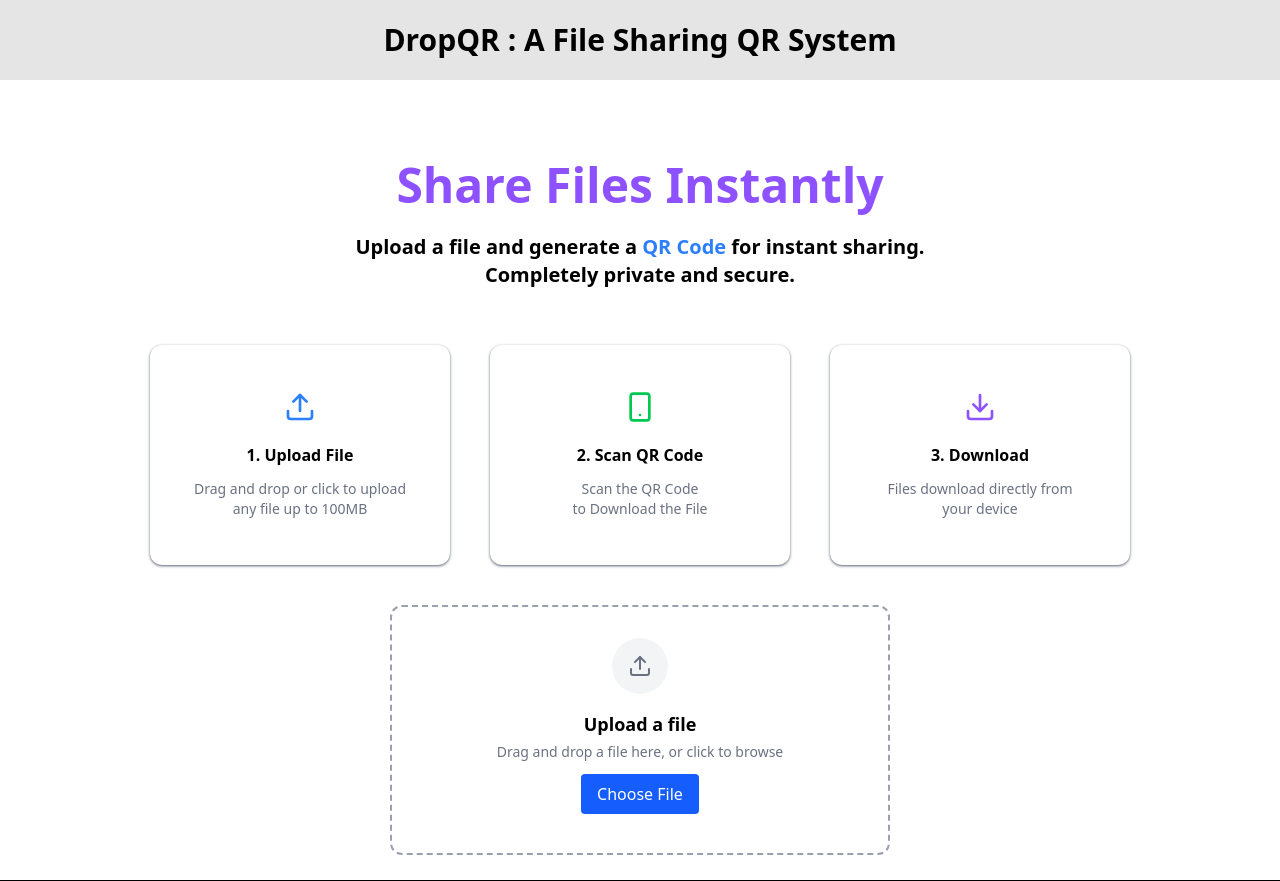
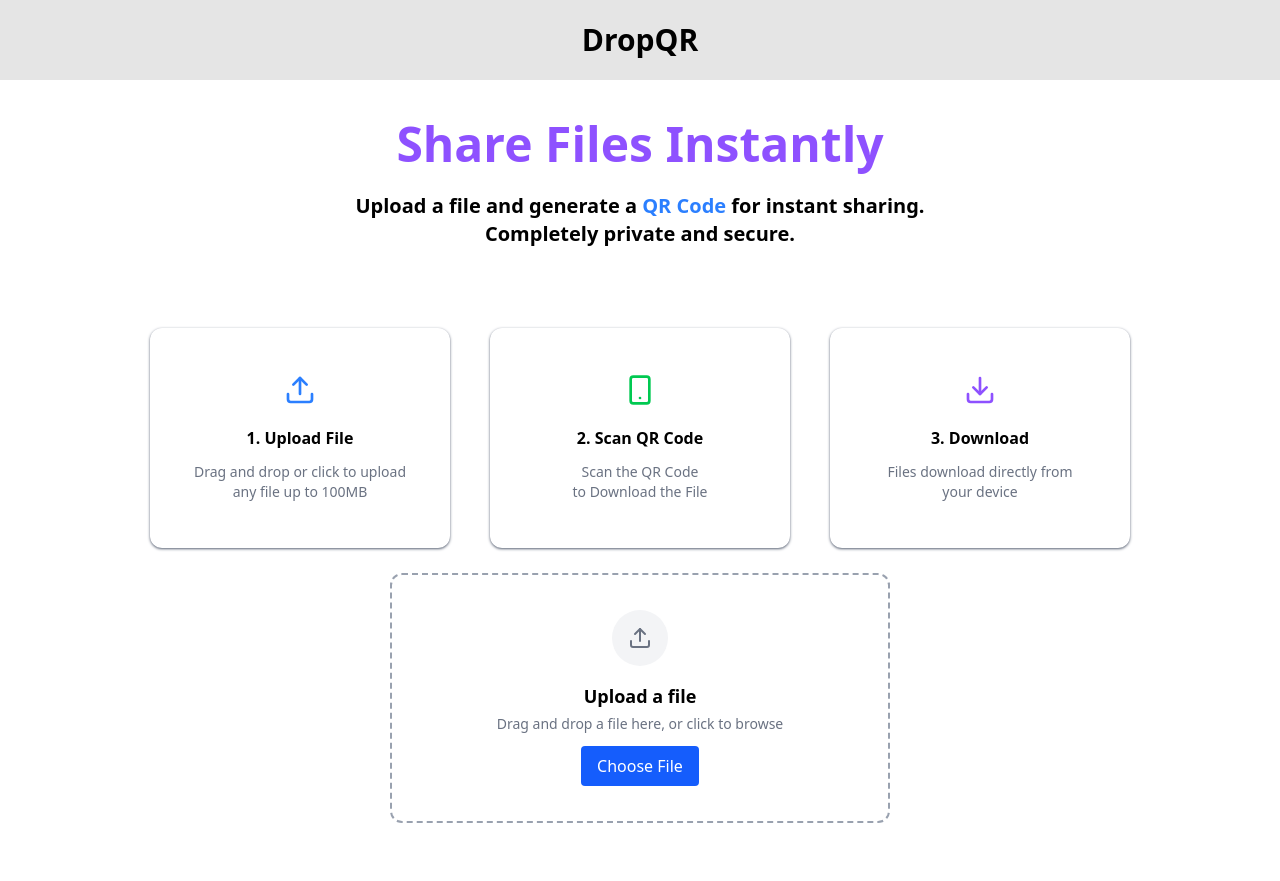
Before and after one commit to Endev0ur/DropQR, a React (Vite) app in the folder Frontend/: page / in a window 1280 px wide. After the commit the page ends 848 px from the top, so only its background shows below. Built offline with nearby package versions, Linux system fonts and the light colour scheme.

Commit message:
Frontend Part-2 Build

```diff
--- a/Frontend/package.json
+++ b/Frontend/package.json
@@ -11,6 +11,7 @@
   },
   "dependencies": {
     "@tailwindcss/vite": "^4.1.11",
+    "axios": "^1.10.0",
     "lucide-react": "^0.525.0",
     "react": "^19.1.0",
     "react-dom": "^19.1.0",
--- a/Frontend/src/Components/FeatureList.jsx
+++ b/Frontend/src/Components/FeatureList.jsx
@@ -3,21 +3,21 @@ import { Upload, Smartphone, Download } from 'lucide-react';
 
 const FeatureList = () => {
   return (
-    <div className='h-[250px] w-[100%] flex justify-around items-center'>
-      <div className='grid grid-cols-3 gap-10'>
-        <div className='h-[220px] w-[300px]  shadow-sm shadow-gray-500 p-10 flex justify-center items-center flex-col text-center rounded-xl'>
+    <div className=' w-[100%] flex justify-around items-center'>
+      <div className='grid grid-cols-1 md:grid-cols-3 gap-10'>
+        <div className='h-[220px] md:w-[260px] lg:w-[300px]  shadow-sm shadow-gray-500 p-10 flex justify-center items-center flex-col text-center rounded-xl'>
           <Upload size={32} className="text-blue-500 mb-2" />
           <h3 className="font-semibold mb-3 mt-3">1. Upload File</h3>
 
           <p className="text-sm text-gray-500">Drag and drop or click to upload<br />any file up to 100MB</p>
         </div>
-        <div className='h-[220px] w-[300px] shadow-sm shadow-gray-500 p-10 flex justify-center items-center flex-col text-center rounded-xl'>
+        <div className='h-[220px] md:w-[260px] lg:w-[300px] shadow-sm shadow-gray-500 p-10 flex justify-center items-center flex-col text-center rounded-xl'>
           <Smartphone size={32} className="text-green-500 mb-2" />
           <h3 className="font-semibold mb-3 mt-3">2. Scan QR Code</h3>
 
           <p className="text-sm text-gray-500">Scan the QR Code <br />to Download the File</p>
         </div>
-        <div className='h-[220px] w-[300px] shadow-sm shadow-gray-500 p-10 flex justify-center items-center flex-col text-center rounded-xl'>
+        <div className='h-[220px]  md:w-[260px] lg:w-[300px] shadow-sm shadow-gray-500 p-10 flex justify-center items-center flex-col text-center rounded-xl'>
           <Download size={32} className="text-violet-500 mb-2" />
           <h3 className="font-semibold mb-3 mt-3">3. Download</h3>
 
--- /dev/null
+++ b/Frontend/src/Components/Footer.jsx
@@ -0,0 +1,9 @@
+import React from 'react'
+
+const Footer = () => {
+  return (
+    <div>Footer</div>
+  )
+}
+
+export default Footer
--- a/Frontend/src/Components/Hero.jsx
+++ b/Frontend/src/Components/Hero.jsx
@@ -2,11 +2,11 @@ import React from 'react'
 
 const Hero = () => {
   return (
-    <div className='h-[250px] w-full flex justify-center items-center bg-white pt-10 flex-col'>
-      <h1 className='text-5xl font-bold text-violet-500'>Share Files Instantly</h1>
+    <div className=' w-full flex justify-center items-center bg-white pt-10 pb-10 mb-10 flex-col'>
+      <h1 className='text-5xl text-center font-bold text-violet-500'>Share Files Instantly</h1>
       <br />
-      <p className='text-xl font-bold'>Upload a file and generate a <span className='text-blue-500'>QR Code</span> for instant sharing. </p>
-      <p className='text-xl font-bold'>Completely private and secure.</p>
+      <p className='text-xl font-bold text-center'>Upload a file and generate a <span className='text-blue-500'>QR Code</span> for instant sharing. </p>
+      <p className='text-xl font-bold text-center'>Completely private and secure.</p>
 
 
     </div>
--- a/Frontend/src/Components/Navbar.jsx
+++ b/Frontend/src/Components/Navbar.jsx
@@ -3,7 +3,7 @@ import React from 'react'
 const Navbar = () => {
   return (
     <div className='h-20 w-full bg-black/10 backdrop-xl pl-30 pr-30 flex justify-center items-center text-3xl font-bold'>
-        DropQR : A File Sharing QR System
+        DropQR
     </div>
   )
 }
--- a/Frontend/src/Components/Uploader.jsx
+++ b/Frontend/src/Components/Uploader.jsx
@@ -1,9 +1,57 @@
-import React from 'react'
+import React , {useState} from 'react'
 import { Upload } from 'lucide-react'
+import axios from 'axios';
 
 const Uploader = () => {
+
+  const [file , setFile] = useState(null);
+  const [isThere , setIsThere] = useState(false);
+  const [qrCode , setQrCode] = useState("");
+  const [isQR , setIsQR] = useState(false);
+
+  const handleFileChange = (e) => {
+    e.preventDefault();
+
+    const selectedFile = e.target.files[0];
+    setFile(selectedFile);
+    setIsThere(true);
+
+    console.log(selectedFile);
+  }
+
+  const handleGenerateQR = async (e) => {
+
+    const formData = new FormData();
+    formData.append("file" , file);
+
+    console.log("Formdata is : " , formData);
+
+    let url = `${import.meta.env.VITE_BACKEND_URL}/upload/generate`;
+    const response = await axios.post(url , formData , {
+      headers:{
+        'Content-Type' : 'multipart/form-data'
+      }
+    });
+
+    console.log(response);
+    const result = response.data;
+    console.log(result);
+    setQrCode(result.qrCode)
+    setIsQR(true);
+
+
+  }
+
+  const handleGoBack = (e) => {
+    setIsQR(false);
+  }
+
+
+
   return (
     <div className='h-[300px] bg-white'>
+      {!isQR ? (
+        <>
         <div className="w-full h-[300px] flex justify-center items-center">
         <div className="w-[500px] h-[250px] border-2 border-dashed border-gray-400 rounded-xl flex flex-col justify-center items-center text-center px-6">
 
@@ -23,14 +71,25 @@ const Uploader = () => {
           {/* File input */}
           <label className="bg-blue-600 hover:bg-blue-700 text-white px-4 py-2 rounded cursor-pointer">
             Choose File
-            <input type="file" className="hidden" />
+            <input type="file" className="hidden" onChange={handleFileChange}/>
           </label>
 
           {/* Max file size info */}
-          <p className="text-xs text-gray-400 mt-2"></p>
+          {isThere && <p className="text-sm font-bold text-black mt-2">{file.name}</p>}
         </div>
       </div>
-      <hr />
+      {isThere && <div className=' flex text-center item-center justify-center'>
+        <button className='pt-2 pb-2 pl-10 pr-10 rounded-md bg-lime-500 font-bold text-white cursor-pointer' onClick={handleGenerateQR}>Generate</button>
+      </div>}
+      </>) : (
+        <>
+          <div className="w-full h-[300px] bg-white border-t-1 border-t-gray-400 flex justify-center items-center flex-col">
+            <img src={qrCode} alt="QR Code" />
+            <button className='text-white cursor-pointer pt-2 pb-2 pl-10 pr-10 rounded-lg bg-red-500 font-bold' onClick={handleGoBack}>Go Back</button>
+          </div>
+        </>
+      )}
+
     </div>
   )
 }
```
Also changed, not shown: 2 other files (tests, documents, lock files or other folders).
